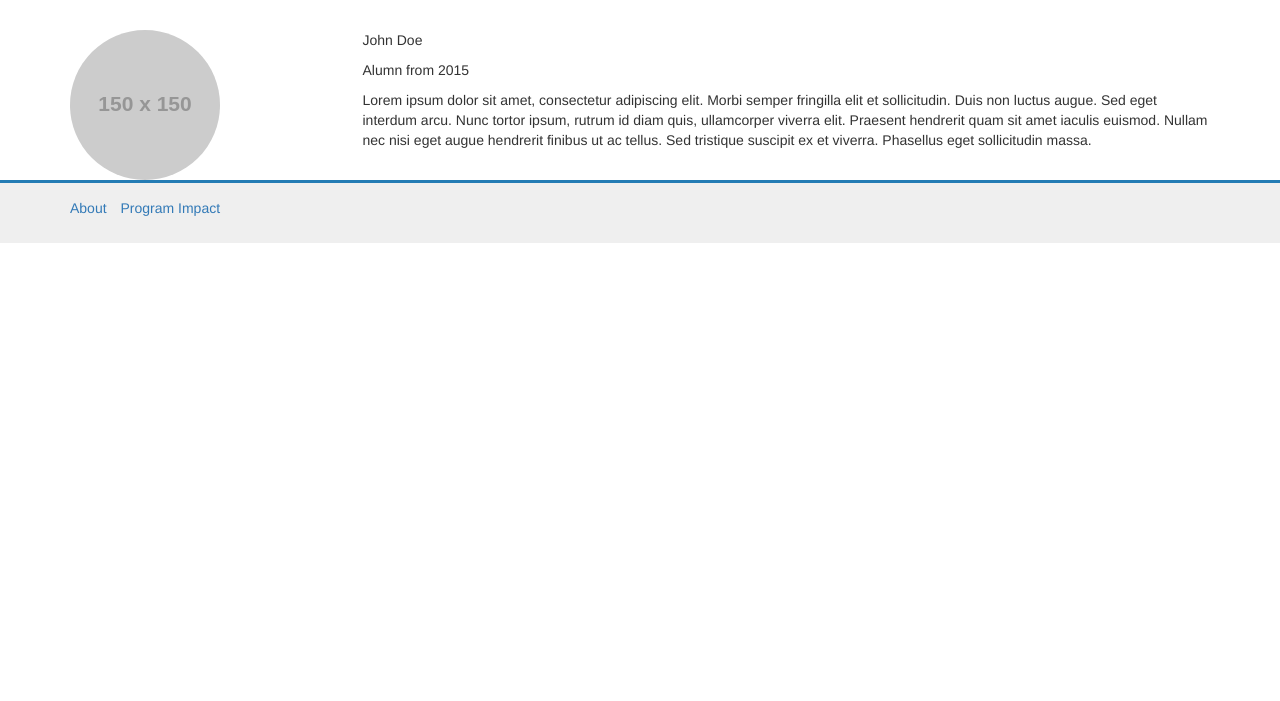
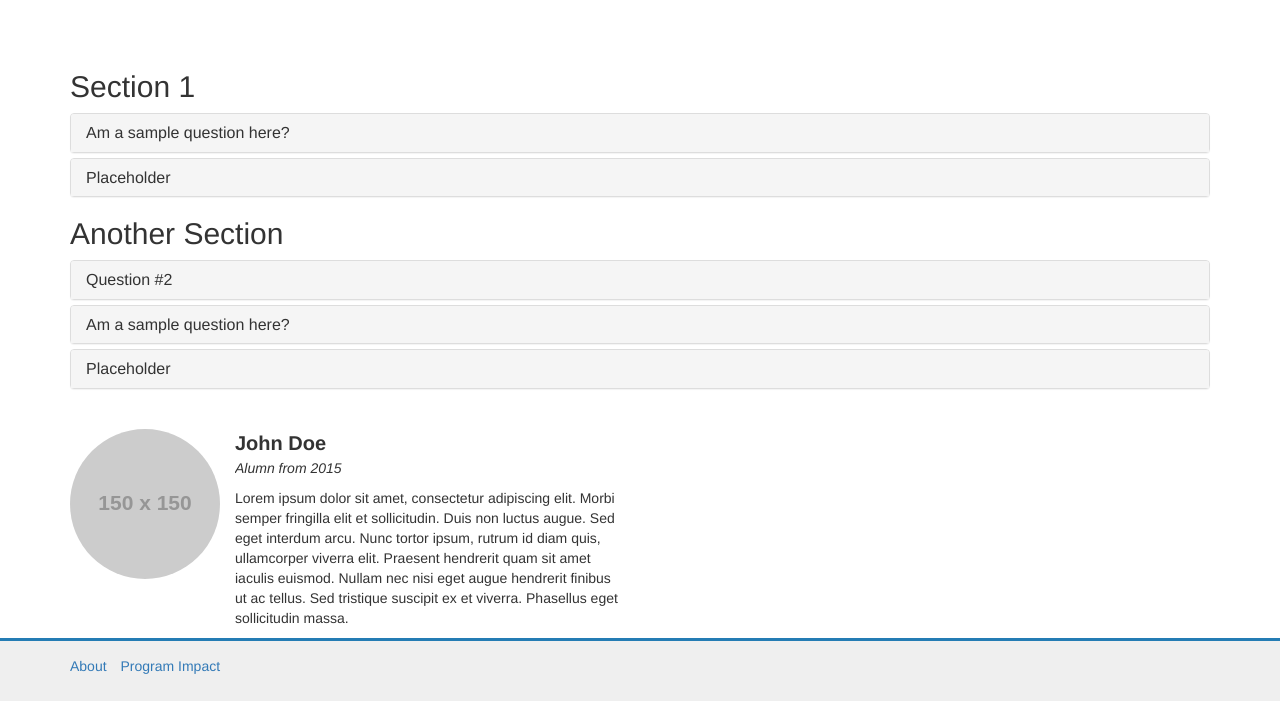
Before and after one commit to CityofSantaMonica/youthtechprogram, a Jekyll site: the page built from _pages/index.html, in a window 1280 px wide. Shown: the part 400-1101 px from the top of the page. Built offline with Jekyll 4.4.1, drawn with Linux system fonts in a browser that asks for light colours; nearby versions of some CDN libraries; Markdown is read by kramdown in place of the engine named in the settings; before the commit the page ends 900 px from its top, so only the background shows below that.

Commit message:
Add FAQ renderer and update brag card CSS

```diff
--- a/Gulpfile.js
+++ b/Gulpfile.js
@@ -1,4 +1,5 @@
 var gulp = require('gulp');
+var gutil = require('gulp-util');
 var spawn = require('child_process').spawn;
 var tinylr = require('tiny-lr')();
 var jekyllPid;
@@ -14,7 +15,10 @@ function notifyLiveReload(event) {
 }
 
 gulp.task('jekyll-build', function() {
-    if (jekyllPid) { jekyllPid.kill(); }
+    if (jekyllPid) {
+        gutil.log(gutil.colors.yellow("_config.yml has changed; restarting Jekyll"));
+        jekyllPid.kill();
+    }
 
     jekyllPid = spawn("bundle", ['exec', 'jekyll', 'build', '--watch'], {stdio: 'inherit'});
 });
--- /dev/null
+++ b/_data/faq.yml
@@ -0,0 +1,22 @@
+sections:
+    - name: Section 1
+      questions:
+        - q: Am a sample question here?
+          a: >
+            Hello world, I'm a multiple line
+
+            response
+        - q: Placeholder
+          a: foo bar
+    - name: Another Section
+      questions:
+        - q: "Question #2"
+          a: >
+            A sample response
+        - q: Am a sample question here?
+          a: >
+            Hello world, I'm a multiple line
+
+            response
+        - q: Placeholder
+          a: foo bar
--- /dev/null
+++ b/_includes/partials/faq-renderer.html
@@ -0,0 +1,29 @@
+{% for section in include.faq %}
+    {% assign accordionNumber = forloop.index %}
+    {% capture accordionTitle %}accordion-{{ accordionNumber }}-{{ section.name | slugify | replace: "-", "" | truncate: 10, "" }}{% endcapture %}
+
+    <h2>{{ section.name }}</h2>
+
+    <div class="panel-group" id="{{ accordionTitle }}" role="tablist" aria-multiselectable="true">
+        {% for question in section.questions %}
+            {% assign questionNumber = forloop.index %}
+            {% capture questionID %}question-{{ accordionNumber }}-{{ questionNumber }}{% endcapture %}
+            {% capture answerID %}answer-{{ accordionNumber }}-{{ questionNumber }}{% endcapture %}
+
+            <div class="panel panel-default">
+                <div class="panel-heading" role="tab" id="{{ questionID }}">
+                    <h4 class="panel-title">
+                        <a class="collapsed" role="button" data-toggle="collapse" data-parent="#{{ accordionTitle }}" href="#{{ answerID }}" aria-expanded="false" aria-controls="{{ answerID }}">
+                            {{ question.q }}
+                        </a>
+                    </h4>
+                </div>
+                <div id="{{ answerID }}" class="panel-collapse collapse" role="tabpanel" aria-labelledby="{{ questionID }}">
+                    <div class="panel-body">
+                        {{ question.a | markdownify }}
+                    </div>
+                </div>
+            </div>
+        {% endfor %}
+    </div>
+{% endfor %}
--- a/_layouts/brag-card.html
+++ b/_layouts/brag-card.html
@@ -1,8 +1,8 @@
-<article class="brag-card row">
-    <div class="col-sm-3 picture">
+<article class="brag-card clearfix">
+    <div class="picture">
         <img src="{{ page.image }}" alt="{{ page.name }}'s picture'" />
     </div>
-    <div class="col-sm-9 description">
+    <div class="description">
         <p class="name">{{ page.name }}</p>
         <p class="year">Alumn from {{ page.year }}</p>
         <section class="bio">
--- a/_pages/index.html
+++ b/_pages/index.html
@@ -12,7 +12,15 @@ jumbotron:
 ---
 
 <main class="container">
-    {% for alum in site.alum_stories %}
-        {{ alum.output }}
-    {% endfor %}
+    <class class="row">
+        {% include partials/faq-renderer.html faq=site.data.faq.sections %}
+    </class>
+
+    <div class="row">
+        {% for alum in site.alum_stories %}
+            <div class="col-md-6">
+                {{ alum.output }}
+            </div>
+        {% endfor %}
+    </div>
 </main>
--- a/_sass/partials/_brag-card.scss
+++ b/_sass/partials/_brag-card.scss
@@ -1,7 +1,25 @@
 .brag-card {
     .picture {
+        float: left;
+        padding-right: 15px;
+
         img {
             border-radius: 50%;
         }
     }
+
+    .description {
+        overflow: hidden;
+
+        .name {
+            font-size: 20px;
+            font-weight: bold;
+            margin-bottom: 0;
+        }
+
+        .year {
+            font-size: 14px;
+            font-style: italic;
+        }
+    }
 }
--- a/package.json
+++ b/package.json
@@ -3,6 +3,7 @@
     "connect-livereload": "^0.5.4",
     "express": "^4.13.3",
     "gulp": "^3.9.0",
+    "gulp-util": "^3.0.7",
     "path": "^0.12.7",
     "tiny-lr": "^0.2.1"
   }
```
